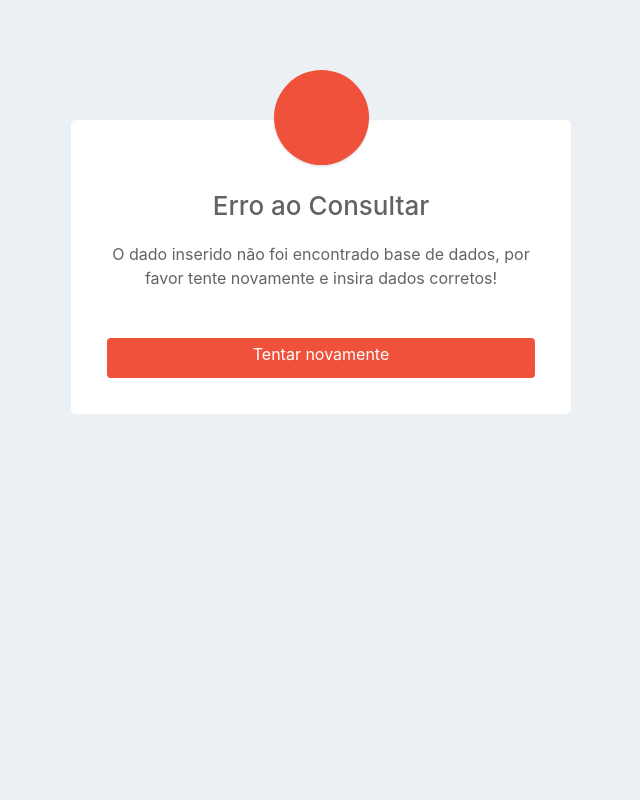
After one commit to AldairAvelino/jikulumessu, a PHP site: page /src/pages/error-reserve.php in a window 1280 px wide. The commit adds this page. Shown: the whole page, without its empty margins (319-959 px from the left). Run offline with PHP 8.4, Linux system fonts and the light colour scheme.

Commit message:
Adicionado os retornos para mensagens de erro e/ou sucesso - AA

```diff
--- /dev/null
+++ b/assets/css/error.css
@@ -0,0 +1,80 @@
+body {
+    text-align: center;
+    padding: 40px 0;
+    background: #EBF0F5 !important;
+	font-family: 'Varela Round', sans-serif;
+}
+.modal-confirm {
+	color: #636363;
+	width: 325px;
+}
+.modal-confirm .modal-content {
+	padding: 20px;
+	border-radius: 5px;
+	border: none;
+}
+.modal-confirm .modal-header {
+	border-bottom: none;
+	position: relative;
+}
+.modal-confirm h4 {
+	text-align: center;
+	font-size: 26px;
+	margin: 30px 0 -15px;
+}
+.modal-confirm .form-control, .modal-confirm .btn {
+	min-height: 40px;
+	border-radius: 3px;
+}
+.modal-confirm .close {
+	position: absolute;
+	top: -5px;
+	right: -5px;
+}
+.modal-confirm .modal-footer {
+	border: none;
+	text-align: center;
+	border-radius: 5px;
+	font-size: 13px;
+}
+.modal-confirm .icon-box {
+	color: #fff;
+	position: absolute;
+	margin: 0 auto;
+	left: 0;
+	right: 0;
+	top: -70px;
+	width: 95px;
+	height: 95px;
+	border-radius: 50%;
+	z-index: 9;
+	background: #ef513a;
+	padding: 15px;
+	text-align: center;
+	box-shadow: 0px 2px 2px rgba(0, 0, 0, 0.1);
+}
+.modal-confirm .icon-box i {
+	font-size: 56px;
+	position: relative;
+	top: 4px;
+}
+.modal-confirm.modal-dialog {
+	margin-top: 80px;
+}
+.modal-confirm .btn {
+	color: #fff;
+	border-radius: 4px;
+	background: #ef513a;
+	text-decoration: none;
+	transition: all 0.4s;
+	line-height: normal;
+	border: none;
+}
+.modal-confirm .btn:hover, .modal-confirm .btn:focus {
+	background: #da2c12;
+	outline: none;
+}
+.trigger-btn {
+	display: inline-block;
+	margin: 100px auto;
+}
--- /dev/null
+++ b/src/pages/error-reserve.php
@@ -0,0 +1,35 @@
+<html lang="en">
+<head>
+<meta charset="utf-8">
+<meta name="viewport" content="width=device-width, initial-scale=1, shrink-to-fit=no">
+  <link rel="stylesheet" href="../../assets/css/error.css">
+<title>Bootstrap Simple Error Confirmation Popup</title>
+<link rel="stylesheet" href="https://fonts.googleapis.com/css?family=Roboto|Varela+Round">
+<link rel="stylesheet" href="https://stackpath.bootstrapcdn.com/bootstrap/4.5.0/css/bootstrap.min.css">
+<link rel="stylesheet" href="https://fonts.googleapis.com/icon?family=Material+Icons">
+<link rel="stylesheet" href="https://maxcdn.bootstrapcdn.com/font-awesome/4.7.0/css/font-awesome.min.css">
+<script src="https://code.jquery.com/jquery-3.5.1.min.js"></script>
+<script src="https://cdn.jsdelivr.net/npm/popper.js@1.16.0/dist/umd/popper.min.js"></script>
+<script src="https://stackpath.bootstrapcdn.com/bootstrap/4.5.0/js/bootstrap.min.js"></script>
+
+<!-- Modal HTML -->
+<div class="text-center">
+	<div class="modal-dialog modal-confirm">
+		<div class="modal-content">
+			<div class="modal-header">
+				<div class="icon-box">
+					<i class="material-icons">&#xE5CD;</i>
+				</div>
+				<h4 class="modal-title w-100">Erro ao Consultar</h4>
+			</div>
+			<div class="modal-body">
+				<p class="text-center">O dado inserido não foi encontrado base de dados, por favor tente novamente e insira dados corretos!</p>
+			</div>
+			<div class="modal-footer">
+				<a class="btn btn-danger btn-block" href="auth/status-consult-user.php">Tentar novamente</a>
+			</div>
+		</div>
+	</div>
+</div>
+</body>
+</html>
```
Also changed, not shown: assets/css/success-consulta.css (added, +80 -0 lines), src/actions/status/status.php (+24 -7 lines), src/pages/success-consulta.php (added, +36 -0 lines).
